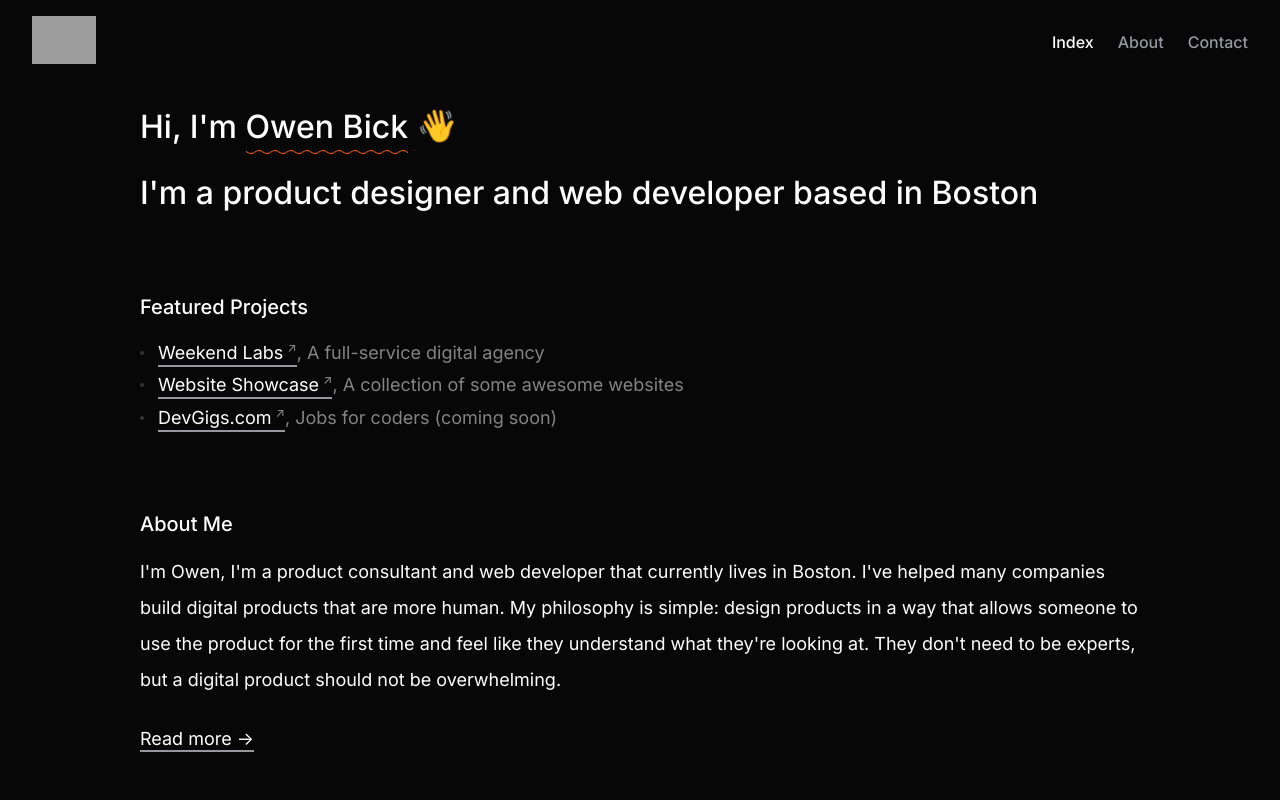
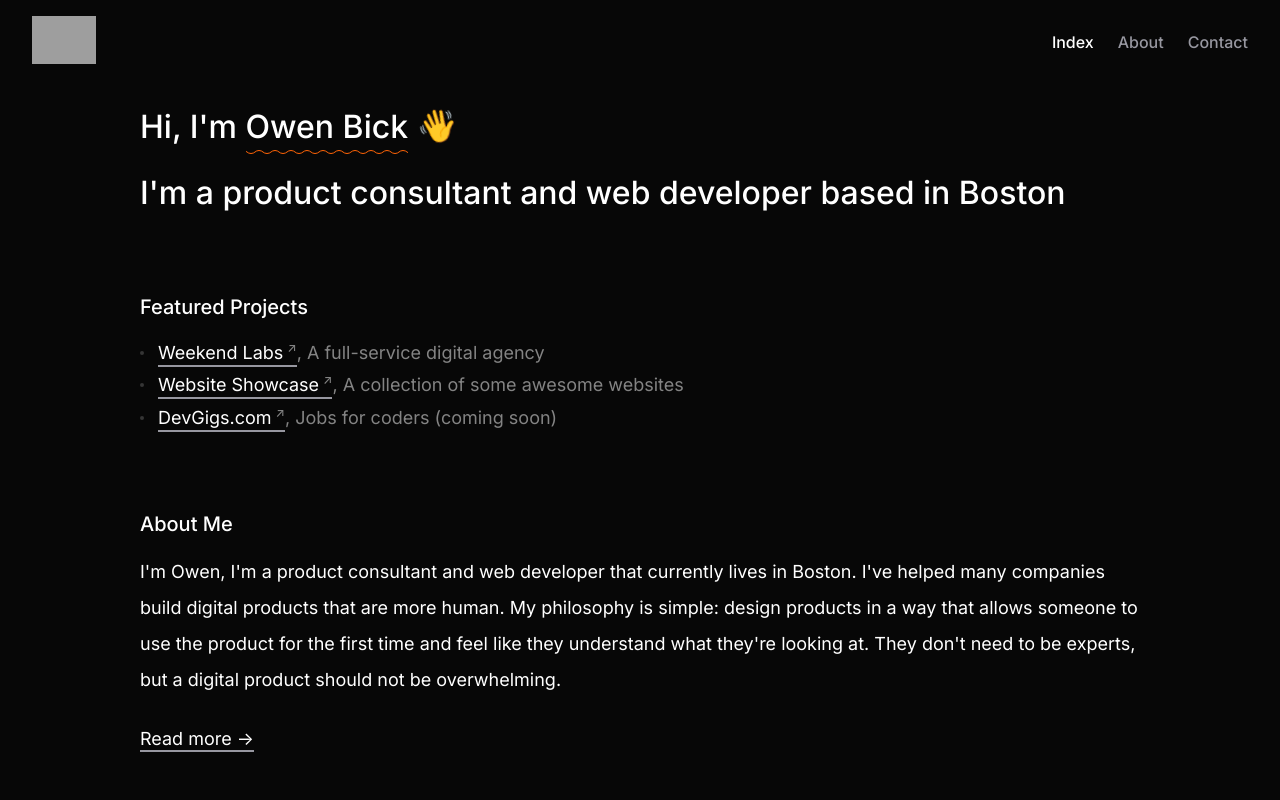
Before and after one commit to bick/website, a Next.js app: page / in a window 1280 px wide. Shown: the top 800 px of the page. Built offline with nearby package versions, Linux system fonts and the light colour scheme; grey boxes are pictures that could not be loaded.

Commit message:
Update index.js

```diff
--- a/pages/index.js
+++ b/pages/index.js
@@ -14,7 +14,7 @@ export default function Home() {
         <link rel="icon" href="./static/favicon.ico" />
         <meta
           name="description"
-          content="Owen Bick is a product designer and web developer based in Boston."
+          content="Owen Bick is a product consultant and web developer based in Boston."
         />
         <meta name="author" content="Owen Bick" />
       </Head>
@@ -26,7 +26,7 @@ export default function Home() {
               Hi, I&apos;m <span className="line">Owen Bick</span>
               <span className="wave">👋</span>
             </h1>
-            <h2>I&apos;m a product designer and web developer based in Boston</h2>
+            <h2>I&apos;m a product consultant and web developer based in Boston</h2>
           </div>
         </section>
         <section className="portfolio">
```
